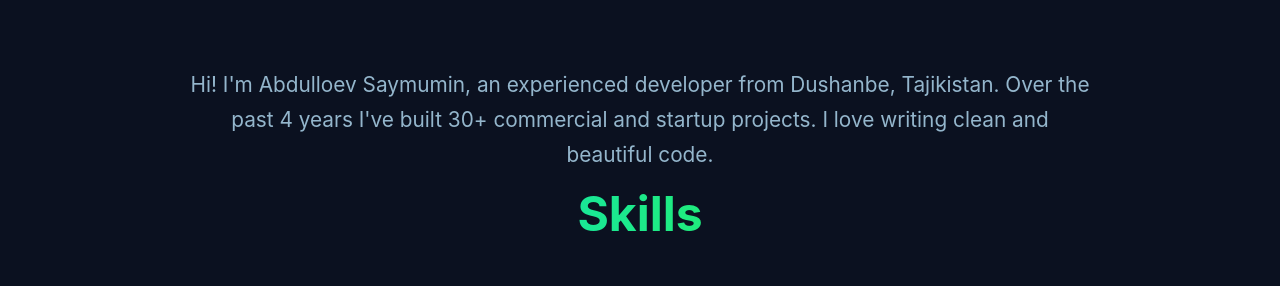
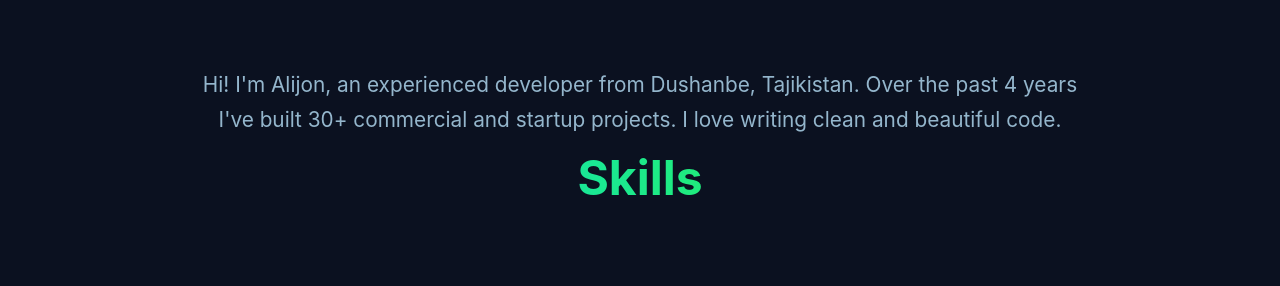
Before and after one commit to Alijon103/mysayte, a plain HTML site: page index.html in a window 1280 px wide. Shown: the part 985-1271 px from the top of the page. Drawn offline with nearby package versions, Linux system fonts and the light colour scheme.

Commit message:
edit name

```diff
--- a/index.html
+++ b/index.html
@@ -195,9 +195,9 @@
     <section id="about">
       <h2 data-tg="Дар бораи ман" data-ru="Обо мне" data-en="About Me">Дар бораи ман</h2>
       <p class="about-text" style="text-align:center;font-size:1.3rem;max-width:900px;margin:0 auto;color:var(--text-light);"
-         data-tg="Салом! Ман Абдуллоев Саймумин, барномасози пуртаҷриба аз Душанбе. Дар тӯли 4 сол зиёда аз 30 лоиҳаи тиҷоратӣ ва стартапиро анҷом додам. Ман дӯст медорам кодҳои тоза ва зебо нависем."
-         data-ru="Привет! Я Абдуллоев Саймумин, опытный разработчик из Душанбе. За 4 года реализовал более 30 коммерческих и стартап-проектов. Люблю писать чистый и красивый код."
-         data-en="Hi! I'm Abdulloev Saymumin, an experienced developer from Dushanbe, Tajikistan. Over the past 4 years I've built 30+ commercial and startup projects. I love writing clean and beautiful code.">
+         data-tg="Салом! Ман Алиҷон, барномасози пуртаҷриба аз Душанбе. Дар тӯли 4 сол зиёда аз 30 лоиҳаи тиҷоратӣ ва стартапиро анҷом додам. Ман дӯст медорам кодҳои тоза ва зебо нависем."
+         data-ru="Привет! Я Алиджон, опытный разработчик из Душанбе. За 4 года реализовал более 30 коммерческих и стартап-проектов. Люблю писать чистый и красивый код."
+         data-en="Hi! I'm Alijon, an experienced developer from Dushanbe, Tajikistan. Over the past 4 years I've built 30+ commercial and startup projects. I love writing clean and beautiful code.">
         Салом! Ман Алиҷон, барномасози пуртаҷриба аз Душанбе...
       </p>
     </section>
```
